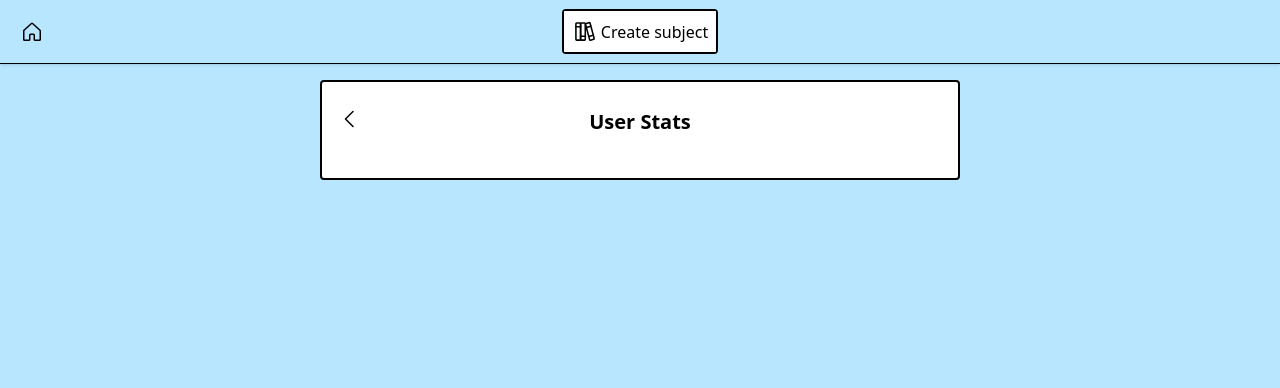
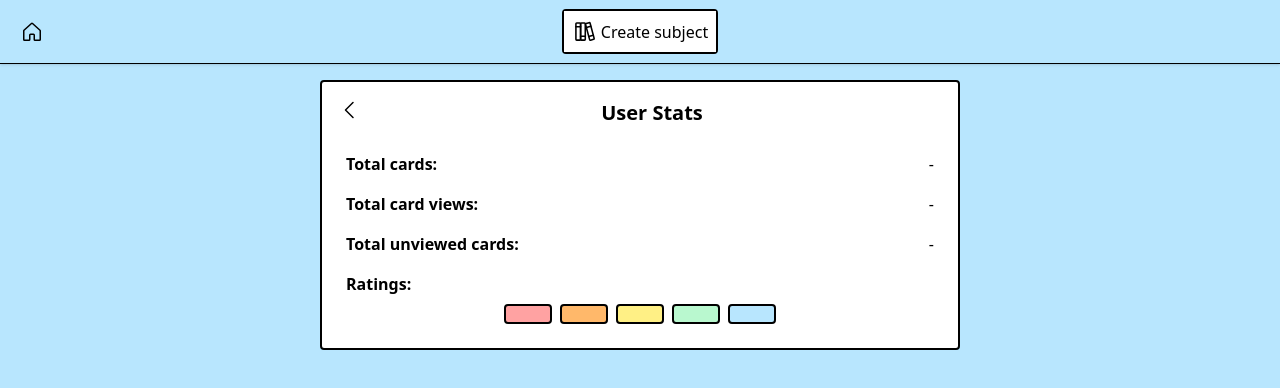
Before and after one commit to acunil/flashcards, a React (Vite) app in the folder frontend/: page /user-stats in a window 1280 px wide. Shown: the top 388 px of the page. Built offline with nearby package versions, Linux system fonts and the light colour scheme; no server answers.

Commit message:
FC-18 Complete user stats page

```diff
--- a/frontend/src/components/backButton/index.tsx
+++ b/frontend/src/components/backButton/index.tsx
@@ -4,7 +4,7 @@ import { useNavigate } from "react-router-dom";
 const BackButton = () => {
   const navigate = useNavigate();
   return (
-    <div className="absolute left-0">
+    <div className="relative left-0">
       <button
         id="decks-back-button"
         className="cursor-pointer"
--- a/frontend/src/components/detailedCard/cardListItem/index.tsx
+++ b/frontend/src/components/detailedCard/cardListItem/index.tsx
@@ -214,6 +214,7 @@ const CardListItem = ({
       </div>
 
       {/* Right side: full-panel edit/save */}
+      {onUpdate && (
         <div
           onClick={(e) => {
             handleEditClick(e);
@@ -231,6 +232,7 @@ const CardListItem = ({
             <Pencil size={20} className="text-yellow-700" />
           )}
         </div>
+      )}
     </div>
   );
 };
--- a/frontend/src/hooks/cards/useRateCard.ts
+++ b/frontend/src/hooks/cards/useRateCard.ts
@@ -3,7 +3,7 @@ import { API_URL } from "../urls";
 const useRateCard = () => {
   const rateCard = (id: number, rating: number) => {
     fetch(`${API_URL}/cards/${id}/rate?rating=${rating}`, {
-      method: "PUT",
+      method: "PATCH",
     }).catch((error) => {
       console.error("Failed to send rating", error);
     });
--- a/frontend/src/hooks/userStats/useUserStats.ts
+++ b/frontend/src/hooks/userStats/useUserStats.ts
@@ -1,4 +1,4 @@
-import { useState } from "react";
+import { useState, useCallback } from "react";
 import { API_URL } from "../urls";
 import type { UserStats } from "../../types/user-stats";
 
@@ -7,7 +7,7 @@ const useUserStats = (userId: string) => {
   const [loading, setLoading] = useState(false);
   const [error, setError] = useState<string | null>(null);
 
-  const getUserStats = async () => {
+  const getUserStats = useCallback(async () => {
     try {
       setLoading(true);
       setError(null);
@@ -24,7 +24,7 @@ const useUserStats = (userId: string) => {
     } finally {
       setLoading(false);
     }
-  };
+  }, [userId]);
 
   return { userStats, loading, error, getUserStats };
 };
--- a/frontend/src/pages/AddCard.tsx
+++ b/frontend/src/pages/AddCard.tsx
@@ -154,7 +154,7 @@ const AddCard = () => {
                 {`${selectedSubject?.frontLabel ?? "Front"} hint`}
               </label>
               <textarea
-                value={frontHint}
+                value={frontHint || ""}
                 onChange={(e) => setFrontHint(e.target.value)}
                 className="w-full p-2 border rounded-lg resize-none bg-gray-50 border-gray-300 text-gray-600 focus:outline-none focus:ring-2 focus:ring-sky-200"
                 rows={3}
@@ -184,7 +184,7 @@ const AddCard = () => {
                 {`${selectedSubject?.backLabel ?? "Back"} hint`}
               </label>
               <textarea
-                value={backHint}
+                value={backHint || ""}
                 onChange={(e) => setBackHint(e.target.value)}
                 className="w-full p-2 border rounded-lg resize-none bg-gray-50 border-gray-300 text-gray-600 focus:outline-none focus:ring-2 focus:ring-sky-200"
                 rows={3}
--- a/frontend/src/pages/UserStats.tsx
+++ b/frontend/src/pages/UserStats.tsx
@@ -3,15 +3,111 @@ import PageWrapper from "../components/pageWrapper";
 import BackButton from "../components/backButton";
 import ContentWrapper from "../components/contentWrapper";
 import Heading from "../components/heading";
+import { useEffect } from "react";
+import useUserStats from "../hooks/userStats/useUserStats";
+import CardListItem from "../components/detailedCard/cardListItem";
 
 const UserStats = () => {
+  const userId = "11111111-1111-1111-1111-111111111111";
+  const { userStats, getUserStats } = useUserStats(userId);
+
+  useEffect(() => {
+    getUserStats();
+  }, [getUserStats]);
+
+  useEffect(() => {
+    if (userStats) console.log("User Stats:", userStats);
+  }, [userStats]);
+
   return (
-    <PageWrapper className="bg-sky-200">
+    <PageWrapper className="bg-sky-200 min-h-screen">
       <Header />
       <ContentWrapper>
-        <div className="relative flex items-center h-12 mb-4">
+        {/* Header row */}
+        <div className="flex items-center mb-6">
           <BackButton />
           <Heading>User Stats</Heading>
+        </div>
+
+        {/* Stats container */}
+        <div className="flex flex-col gap-4">
+          <div className="flex justify-between px-2 rounded">
+            <span className="font-bold">Total cards:</span>
+            <span>{userStats?.totalCards ?? "-"}</span>
+          </div>
+
+          <div className="flex justify-between px-2 rounded">
+            <span className="font-bold">Total card views:</span>
+            <span>{userStats?.totalCardViews ?? "-"}</span>
+          </div>
+
+          <div className="flex justify-between px-2 rounded">
+            <span className="font-bold">Total unviewed cards:</span>
+            <span>{userStats?.totalUniviwedCards ?? "-"}</span>
+          </div>
+
+          <div className="flex flex-col justify-between px-2 rounded">
+            <span className="font-bold">Ratings:</span>
+            <div className="flex flex-row gap-2 my-2 justify-center">
+              <div className="bg-red-300 border-2 p-2 w-12 text-center border-black rounded">
+                {userStats?.totalLastRating1}
+              </div>
+              <div className="bg-orange-300 border-2 p-2 w-12 text-center border-black rounded">
+                {userStats?.totalLastRating2}
+              </div>
+              <div className="bg-yellow-200 border-2 p-2 w-12 text-center border-black rounded">
+                {userStats?.totalLastRating3}
+              </div>
+              <div className="bg-green-200 border-2 p-2 w-12 text-center border-black rounded">
+                {userStats?.totalLastRating4}
+              </div>
+              <div className="bg-sky-200 border-2 p-2 w-12 text-center border-black rounded">
+                {userStats?.totalLastRating5}
+              </div>
+            </div>
+          </div>
+
+          {userStats?.hardestCard && (
+            <div className="flex flex-col justify-between p-2 rounded">
+              <span className="font-bold">Hardest card:</span>
+              <div className="py-2">
+                <CardListItem
+                  id={userStats?.hardestCard.id}
+                  front={userStats?.hardestCard.front}
+                  back={userStats?.hardestCard.back}
+                  hintFront={userStats?.hardestCard.hintFront}
+                  hintBack={userStats?.hardestCard.hintBack}
+                  decks={userStats?.hardestCard.decks}
+                  avgRating={userStats?.hardestCard.avgRating}
+                  viewCount={userStats?.hardestCard.viewCount}
+                  lastViewed={userStats?.hardestCard.lastViewed}
+                  lastRating={userStats?.hardestCard.lastRating}
+                  subjectId={userStats?.hardestCard.subjectId}
+                />
+              </div>
+            </div>
+          )}
+
+          {userStats?.mostViewedCard && (
+            <div className="flex flex-col justify-between p-2 rounded">
+              <span className="font-bold">Most viewed card:</span>
+              <div className="py-2">
+                <CardListItem
+                  id={userStats?.mostViewedCard.id}
+                  front={userStats?.mostViewedCard.front}
+                  back={userStats?.mostViewedCard.back}
+                  hintFront={userStats?.mostViewedCard.hintFront}
+                  hintBack={userStats?.mostViewedCard.hintBack}
+                  decks={userStats?.mostViewedCard.decks}
+                  avgRating={userStats?.mostViewedCard.avgRating}
+                  viewCount={userStats?.mostViewedCard.viewCount}
+                  lastViewed={userStats?.mostViewedCard.lastViewed}
+                  lastRating={userStats?.mostViewedCard.lastRating}
+                  subjectId={userStats?.mostViewedCard.subjectId}
+                />
+              </div>
+            </div>
+          )}
         </div>
       </ContentWrapper>
     </PageWrapper>
```
Lines whose indentation alone changed are shown as unchanged.
